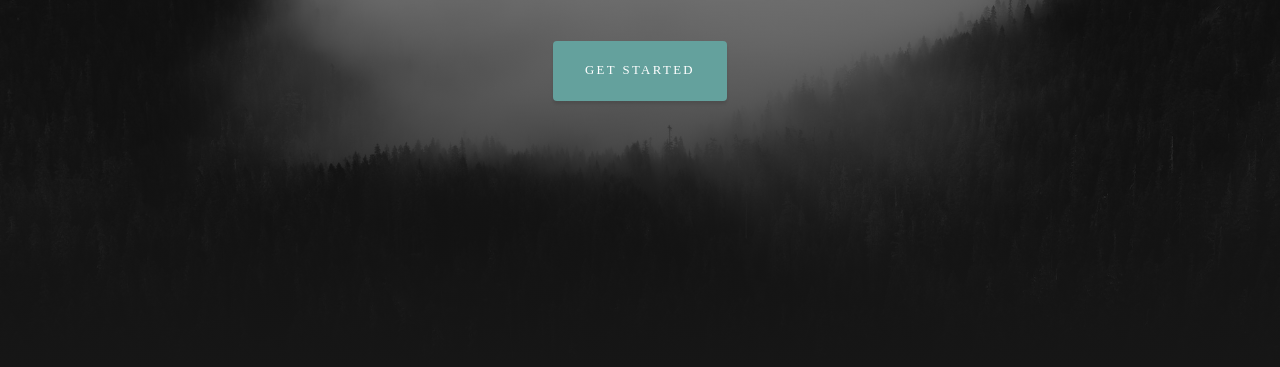
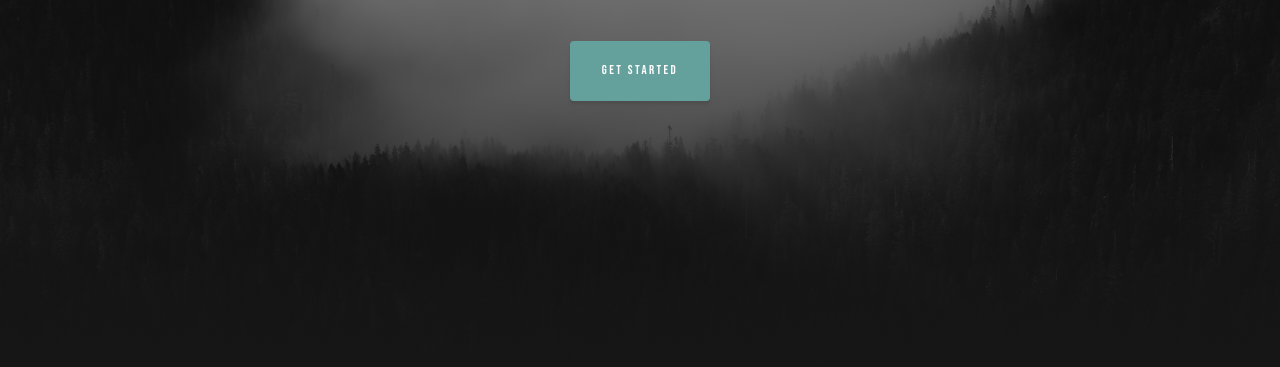
Before and after one commit to EmilyHogg1/mp-prototype, a plain HTML site: page index.html in a window 1280 px wide. Shown: the part 433-800 px from the top of the page. Drawn offline with Linux system fonts and the light colour scheme; a web font is replaced by a local one.

Commit message:
Update grayscale.css

```diff
--- a/css/grayscale.css
+++ b/css/grayscale.css
@@ -138,7 +138,7 @@
 .btn {
   box-shadow: 0 0.1875rem 0.1875rem 0 rgba(0, 0, 0, 0.1) !important;
   padding: 1.25rem 2rem;
-  font-family: 'Varela Round';
+  font-family: 'Bebas Neue', cursive;
   font-size: 80%;
   text-transform: uppercase;
   letter-spacing: .15rem;
```
